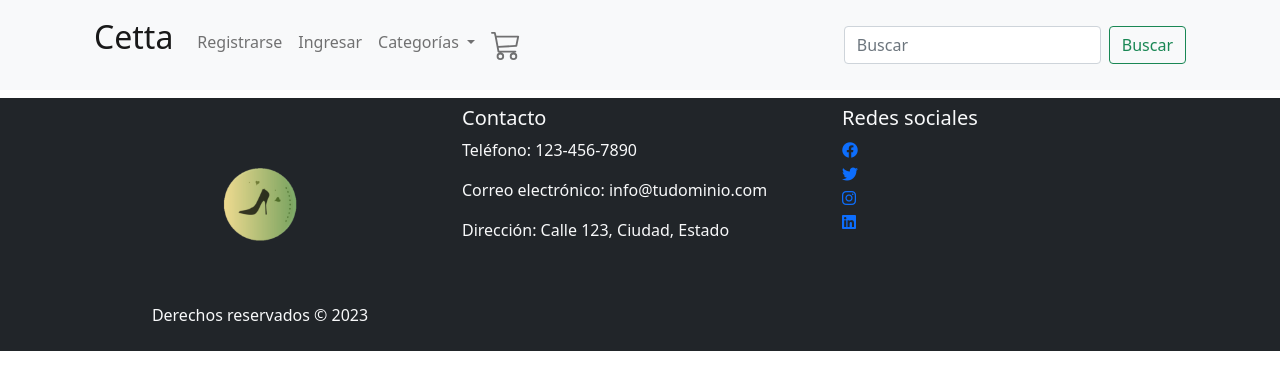
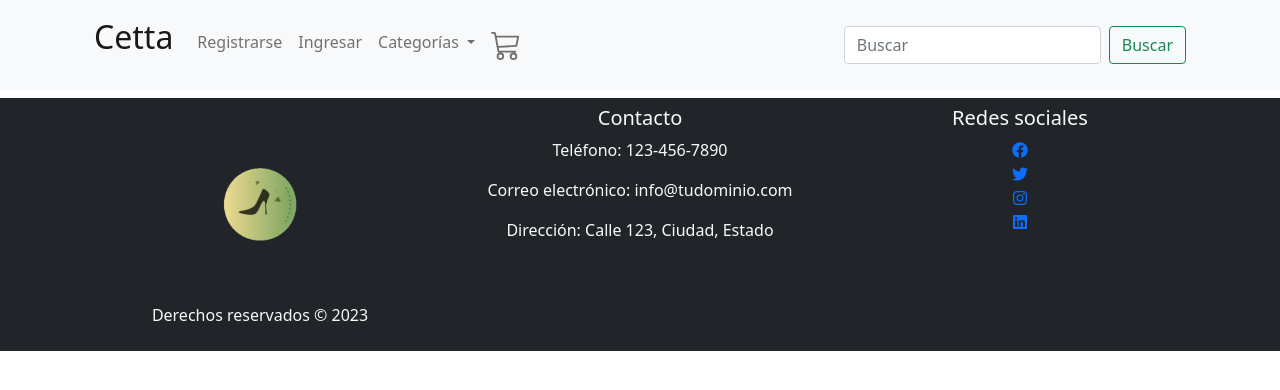
Before and after one commit to luisrojasgh/tienda-online_cetta-1826, a plain HTML site: page calzado.html in a window 1280 px wide. Drawn offline with nearby package versions, Linux system fonts and the light colour scheme.

Commit message:
Centrado del footer
Abril 18

```diff
--- a/calzado.html
+++ b/calzado.html
@@ -70,19 +70,19 @@
             <p class="text-center">Derechos reservados &copy; 2023</p>
           </div>
           <div class="col-md-4">
-            <h5>Contacto</h5>
-            <p>Teléfono: 123-456-7890</p>
-            <p>Correo electrónico: info@tudominio.com</p>
-            <p>Dirección: Calle 123, Ciudad, Estado</p>
+            <h5 class="text-center">Contacto</h5>
+            <p class="text-center">Teléfono: 123-456-7890</p>
+            <p class="text-center">Correo electrónico: info@tudominio.com</p>
+            <p class="text-center">Dirección: Calle 123, Ciudad, Estado</p>
 
           </div>
           <div class="col-md-4">
-            <h5>Redes sociales</h5>
+            <h5 class="text-center">Redes sociales</h5>
             <ul class="list-unstyled">
-              <li><a href="https://www.facebook.com/tu-pagina-de-facebook" target="_blank"><i class="fab fa-facebook"></i></a></li>
-              <li><a href="https://www.twitter.com/tu-cuenta-de-twitter" target="_blank"><i class="fab fa-twitter"></i></a></li>
-              <li><a href="https://www.instagram.com/tu-cuenta-de-instagram" target="_blank"><i class="fab fa-instagram"></i></a></li>
-              <li><a href="https://www.linkedin.com/tu-página-de-linkedin" target="_blank"><i class="fab fa-linkedin"></i></a></li>
+              <li class="text-center"><a href="https://www.facebook.com/tu-pagina-de-facebook" target="_blank"><i class="fab fa-facebook"></i></a></li>
+              <li class="text-center"><a href="https://www.twitter.com/tu-cuenta-de-twitter" target="_blank"><i class="fab fa-twitter"></i></a></li>
+              <li class="text-center"><a href="https://www.instagram.com/tu-cuenta-de-instagram" target="_blank"><i class="fab fa-instagram"></i></a></li>
+              <li class="text-center"><a href="https://www.linkedin.com/tu-página-de-linkedin" target="_blank"><i class="fab fa-linkedin"></i></a></li>
             </ul>
           </div>
         </div>
```
Also changed, not shown: index.html (+9 -9 lines), jeans.html (+9 -9 lines), productos.html (+9 -9 lines), vestidos.html (+9 -9 lines).
